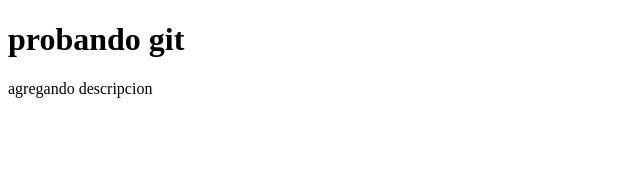
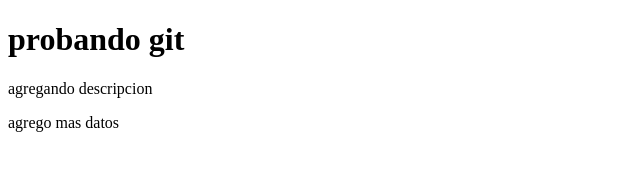
Before and after one commit to SergioCM20/sergiogit, a plain HTML site: page index.html in a window 1280 px wide. Shown: the whole page, without its empty margins (0-640 px from the left). Drawn offline with Linux system fonts and the light colour scheme.

Commit message:
agrego mas datos

```diff
--- a/index.html
+++ b/index.html
@@ -8,6 +8,7 @@
 <body>
     <h1>probando git</h1>
     <p>agregando descripcion</p>
+    <p>agrego mas datos</p>
 
 </body>
 </html>
```
